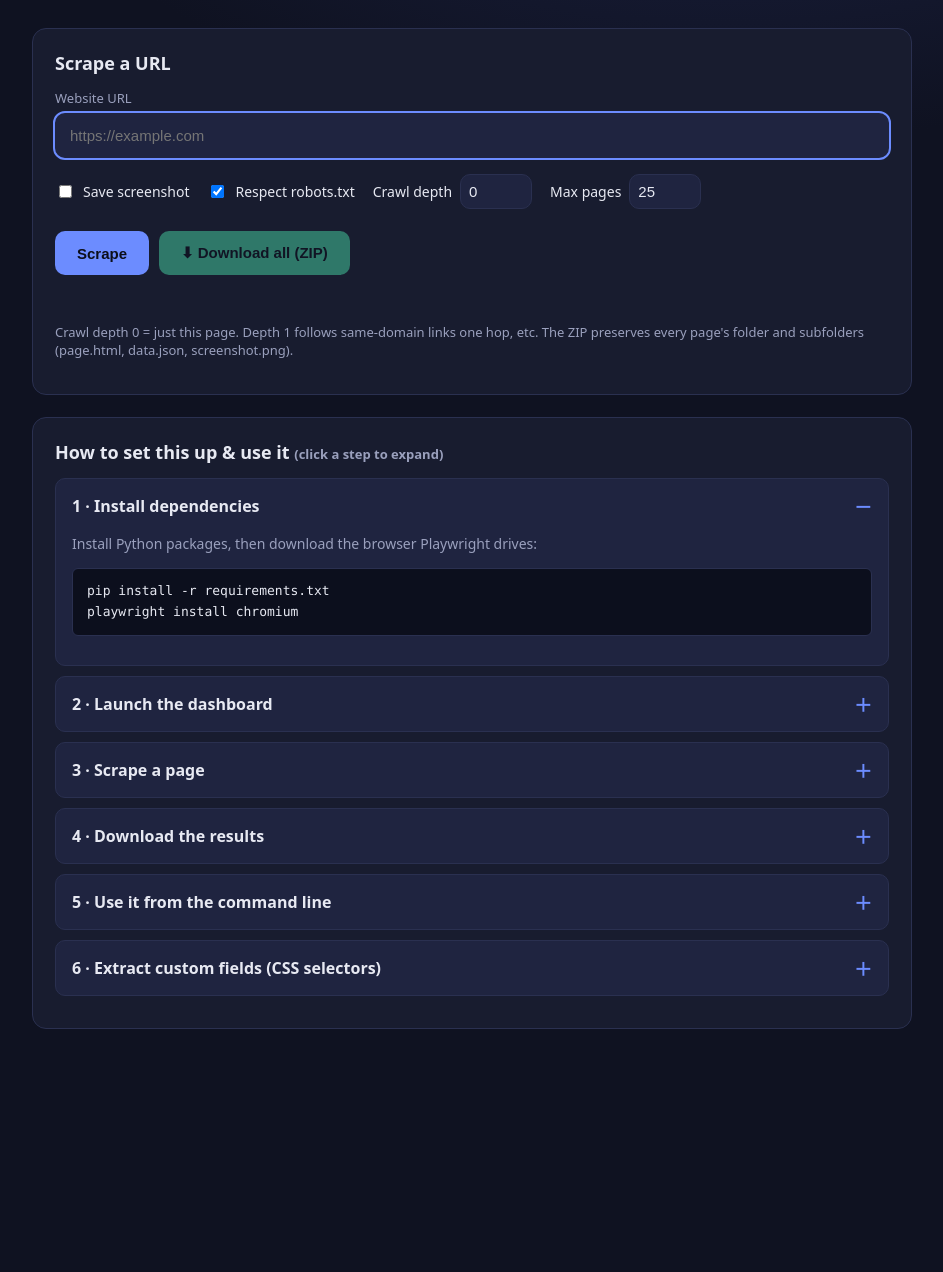
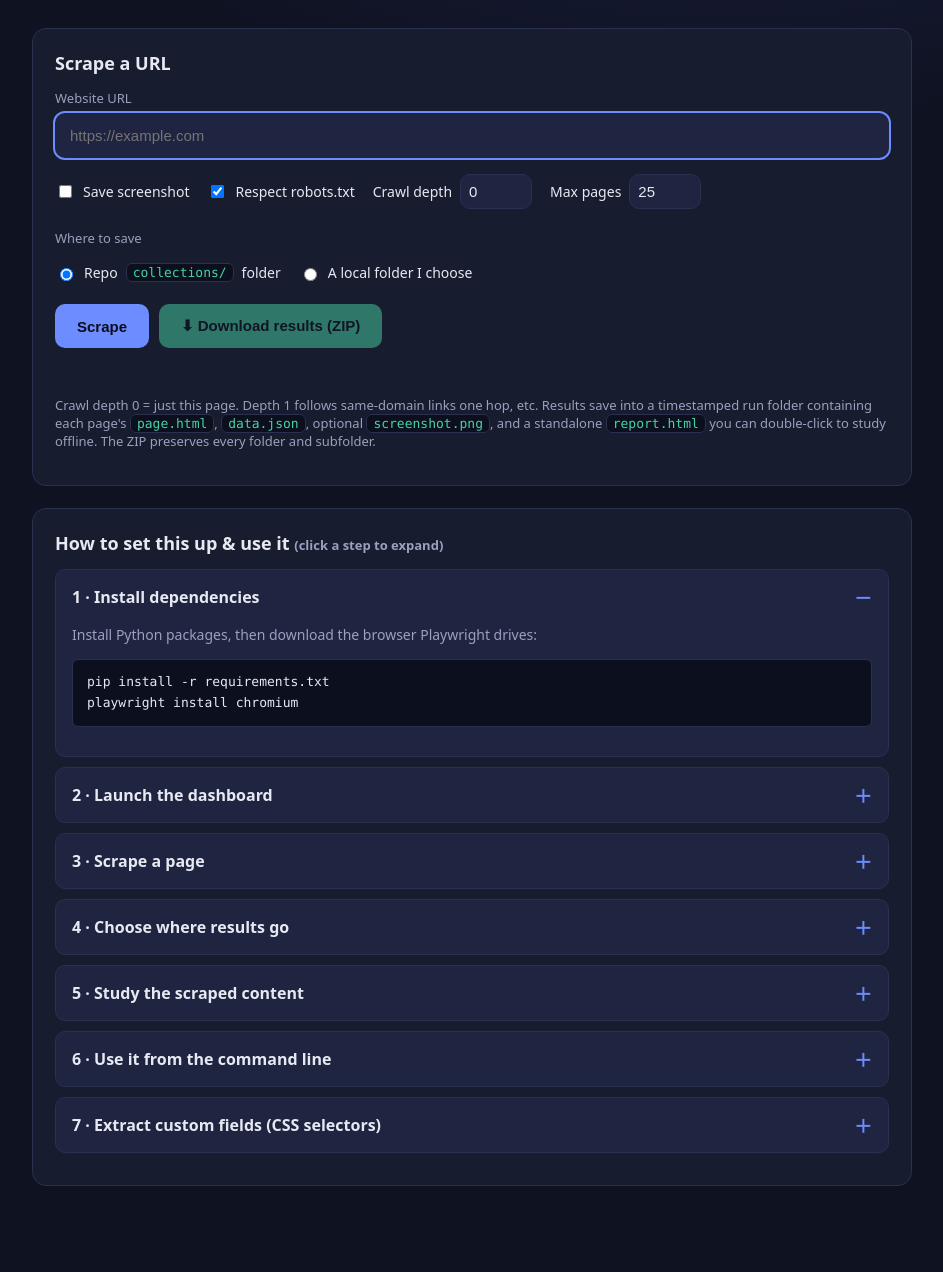
Before and after one commit to diretogames-disquete/SearchandResearch, a Flask app: page / in a window 1280 px wide. Shown: the part 96-1368 px from the top of the page, without its empty margins (168-1111 px from the left). Before the commit the page ends 1125 px from the top, so only its background shows below. Run offline with Flask 3, Linux system fonts and the light colour scheme.

Commit message:
Dashboard: auto-open, save to collections/ or local, offline report (#3)
* Add generic configurable Playwright web scraper

Adds a CLI scraper that drives headless Chromium to handle JS-rendered
pages. For each URL it saves raw HTML, a data.json (title, resolved links,
visible text, and custom CSS-selector fields), and an optional full-page
screenshot, plus a run-level index.json.

Includes requirements.txt, an example field config, README, and .gitignore.

* Add web dashboard, crawling, and robots.txt support

- scraper.py: reusable scrape() entry point with crawl-depth (BFS over
  same-domain links), max-pages cap, robots.txt respect, and request delay;
  new CLI flags --crawl-depth, --max-pages, --all-domains, --respect-robots,
  --delay.
- app.py: Flask dashboard backend with /api/scrape and a /api/download
  endpoint that zips results recursively (folders and subfolders), guarding
  against path traversal.
- templates/dashboard.html: URL input box, scrape options, clickable
  collapsible setup/usage instructions, results list, per-page and
  download-all ZIP buttons.
- requirements.txt: add Flask. README: document dashboard, crawling, robots.
- .gitignore: ignore output/ (stop ignoring all .html so templates track).

* Dashboard: auto-open, save to collections/ or local path, offline report

- app.py: auto-open the dashboard in the browser on launch; scrape into a
  timestamped run folder under the repo's collections/ folder or a
  user-specified local path; generate a standalone report.html per run; serve
  ZIP downloads keyed by run id (no filesystem path from the client).
- dashboard.html: destination selector (collections vs local folder) with a
  path input, run-scoped ZIP download, save-location + report path shown in
  results; instructions updated and renumbered.
- run.sh / run.bat: double-click launchers.
- collections/: tracked folder for scraped runs to commit yourself.
- README: document launchers, destinations, and the offline report.

---------

Co-authored-by: Claude <noreply@anthropic.com>

```diff
--- a/app.py
+++ b/app.py
@@ -1,42 +1,62 @@
 #!/usr/bin/env python3
 """Web dashboard for the scraper.
 
-Run it:
+Quick start (this opens the dashboard in your browser automatically):
+
   pip install -r requirements.txt
   playwright install chromium
   python app.py
-  # then open http://127.0.0.1:5000
 
-The dashboard lets you:
-  * paste a URL and scrape it (with optional screenshot, crawl depth, robots.txt)
-  * read clickable, collapsible instructions on how to set it up and use it
-  * download the scraped results as a ZIP, preserving folders and subfolders
+Why a tiny backend instead of a plain .html file? A page opened from disk
+(file://) is sandboxed by the browser: it cannot drive a headless browser or
+write files into your repo. This local server does that work; the launcher
+auto-opens the dashboard so it still feels like "just open it".
+
+From the dashboard you can:
+  * paste a URL and scrape it (screenshot, crawl depth, robots.txt options)
+  * read clickable, collapsible instructions
+  * save results into the repo's  collections/  folder (to commit yourself),
+    or into any local folder you type in, and/or download them as a ZIP
+  * each scrape also writes a standalone  report.html  you can double-click
+    to study the scraped text, links, fields and screenshots offline
 """
 
 from __future__ import annotations
 
+import datetime as _dt
+import html
 import io
+import json
+import re
+import threading
+import uuid
+import webbrowser
 import zipfile
 from pathlib import Path
 
-from flask import (
-    Flask,
-    jsonify,
-    render_template,
-    request,
-    send_file,
-)
+from flask import Flask, jsonify, render_template, request, send_file
 
 import scraper
 
-OUTPUT_DIR = Path("output")
+REPO_ROOT = Path(__file__).resolve().parent
+COLLECTIONS_DIR = REPO_ROOT / "collections"
 
 app = Flask(__name__)
+
+# Maps a run id -> the absolute directory that run wrote to. Lets the browser
+# download a run's ZIP without ever passing a filesystem path (no traversal).
+RUNS: dict[str, str] = {}
 
 
 @app.route("/")
 def index():
     return render_template("dashboard.html")
+
+
+def _timestamped_dir(base: Path, url: str) -> Path:
+    stamp = _dt.datetime.now().strftime("%Y%m%d-%H%M%S")
+    slug = scraper.slugify(url)
+    return base / f"{stamp}-{slug}"
 
 
 @app.post("/api/scrape")
@@ -48,10 +68,25 @@ def api_scrape():
     if not url.startswith(("http://", "https://")):
         url = "https://" + url
 
+    destination = payload.get("destination", "collections")
+    if destination == "local":
+        local_path = (payload.get("local_path") or "").strip()
+        if not local_path:
+            return jsonify({"error": "Enter a local folder path."}), 400
+        base = Path(local_path).expanduser()
+    else:
+        base = COLLECTIONS_DIR
+
+    run_dir = _timestamped_dir(base, url)
+    try:
+        run_dir.mkdir(parents=True, exist_ok=True)
+    except OSError as exc:
+        return jsonify({"error": f"Cannot create folder: {exc}"}), 400
+
     try:
         summary = scraper.scrape(
             [url],
-            output_dir=str(OUTPUT_DIR),
+            output_dir=str(run_dir),
             screenshot=bool(payload.get("screenshot")),
             crawl_depth=int(payload.get("crawl_depth", 0) or 0),
             respect_robots=bool(payload.get("respect_robots")),
@@ -60,16 +95,15 @@ def api_scrape():
     except Exception as exc:  # surface browser/setup errors to the UI
         return jsonify({"error": str(exc)}), 500
 
+    report_path = build_report(run_dir, url, summary)
+
+    run_id = uuid.uuid4().hex
+    RUNS[run_id] = str(run_dir.resolve())
+    summary["run_id"] = run_id
+    summary["saved_to"] = str(run_dir.resolve())
+    summary["report"] = str(report_path.resolve())
+    summary["destination"] = destination
     return jsonify(summary)
-
-
-def _safe_subdir(name: str) -> Path:
-    """Resolve a requested subfolder, refusing any path-traversal attempts."""
-    target = (OUTPUT_DIR / name).resolve()
-    root = OUTPUT_DIR.resolve()
-    if root not in target.parents and target != root:
-        raise ValueError("Invalid path")
-    return target
 
 
 def _zip_dir(directory: Path) -> io.BytesIO:
@@ -85,30 +119,109 @@ def _zip_dir(directory: Path) -> io.BytesIO:
 
 @app.get("/api/download")
 def api_download():
-    """Download everything (or one result folder) as a ZIP, subfolders included."""
-    subdir = request.args.get("dir")
-    if subdir:
-        try:
-            directory = _safe_subdir(subdir)
-        except ValueError:
-            return jsonify({"error": "Invalid path"}), 400
-        download_name = f"{subdir}.zip"
-    else:
-        directory = OUTPUT_DIR
-        download_name = "scrape-results.zip"
-
-    if not directory.exists():
-        return jsonify({"error": "Nothing scraped yet."}), 404
-
-    buf = _zip_dir(directory)
+    """Download a finished run as a ZIP (folders and subfolders included)."""
+    run_id = request.args.get("run", "")
+    abs_path = RUNS.get(run_id)
+    if not abs_path or not Path(abs_path).exists():
+        return jsonify({"error": "Unknown or expired run."}), 404
+    directory = Path(abs_path)
     return send_file(
-        buf,
+        _zip_dir(directory),
         mimetype="application/zip",
         as_attachment=True,
-        download_name=download_name,
+        download_name=f"{directory.name}.zip",
     )
 
 
+def _truncate(text: str, limit: int = 6000) -> str:
+    text = text or ""
+    return text if len(text) <= limit else text[:limit] + "\n… (truncated; see data.json)"
+
+
+def build_report(run_dir: Path, source_url: str, summary: dict) -> Path:
+    """Write a standalone report.html into run_dir summarizing each page.
+
+    Uses only relative links, so opening the file from disk works offline.
+    """
+    esc = html.escape
+    cards = []
+    for page in summary.get("pages", []):
+        page_dir = run_dir / page["dir"]
+        data = {}
+        data_file = page_dir / "data.json"
+        if data_file.exists():
+            try:
+                data = json.loads(data_file.read_text(encoding="utf-8"))
+            except json.JSONDecodeError:
+                data = {}
+
+        shot = page["dir"] + "/screenshot.png" if (page_dir / "screenshot.png").exists() else None
+        links = data.get("links", [])
+        links_html = "".join(
+            f'<li><a href="{esc(l["url"])}">{esc(l.get("text") or l["url"])}</a></li>'
+            for l in links[:300]
+        )
+        fields = data.get("fields") or {}
+        fields_html = "".join(
+            f"<tr><td><code>{esc(k)}</code></td><td><pre>{esc(json.dumps(v, ensure_ascii=False, indent=2))}</pre></td></tr>"
+            for k, v in fields.items()
+        )
+
+        cards.append(f"""
+        <section class="card">
+          <h2>{esc(data.get("title") or "(untitled)")}</h2>
+          <p class="meta"><a href="{esc(page["url"])}">{esc(page["url"])}</a>
+             · status {esc(str(data.get("status")))} · {page["links"]} links</p>
+          <p class="files">
+            <a href="{esc(page["dir"])}/page.html">Raw HTML</a> ·
+            <a href="{esc(page["dir"])}/data.json">data.json</a>
+            {f'· <a href="{esc(shot)}">screenshot</a>' if shot else ''}
+          </p>
+          {f'<a href="{esc(shot)}"><img class="shot" src="{esc(shot)}" alt="screenshot"></a>' if shot else ''}
+          {f'<details><summary>Custom fields</summary><table>{fields_html}</table></details>' if fields_html else ''}
+          <details><summary>Visible text</summary><pre class="text">{esc(_truncate(data.get("text", "")))}</pre></details>
+          <details><summary>Links ({len(links)})</summary><ul class="links">{links_html}</ul></details>
+        </section>""")
+
+    generated = _dt.datetime.now().strftime("%Y-%m-%d %H:%M:%S")
+    doc = f"""<!DOCTYPE html>
+<html lang="en"><head><meta charset="utf-8">
+<meta name="viewport" content="width=device-width, initial-scale=1">
+<title>Scrape report — {esc(source_url)}</title>
+<style>
+  body {{ font-family: system-ui, sans-serif; max-width: 900px; margin: 0 auto;
+          padding: 24px; background: #0f1221; color: #e7e9f2; }}
+  a {{ color: #6c8cff; }} h1 {{ font-size: 22px; }}
+  .meta, .files {{ color: #9aa0bd; font-size: 13px; word-break: break-all; }}
+  .card {{ background: #181c2f; border: 1px solid #2a3050; border-radius: 12px;
+           padding: 18px; margin: 16px 0; }}
+  summary {{ cursor: pointer; color: #46d3a3; margin: 8px 0; }}
+  pre {{ background: #0c0f1d; padding: 12px; border-radius: 8px; overflow-x: auto;
+         white-space: pre-wrap; font-size: 13px; }}
+  .text {{ max-height: 360px; overflow-y: auto; }}
+  .shot {{ max-width: 100%; border: 1px solid #2a3050; border-radius: 8px; margin: 8px 0; }}
+  table {{ width: 100%; border-collapse: collapse; }}
+  td {{ border-top: 1px solid #2a3050; padding: 6px; vertical-align: top; }}
+  ul.links {{ max-height: 360px; overflow-y: auto; }}
+</style></head>
+<body>
+  <h1>🔎 Scrape report</h1>
+  <p class="meta">Source: <a href="{esc(source_url)}">{esc(source_url)}</a><br>
+     Generated {generated} · {summary.get("scraped", 0)} page(s) scraped,
+     {summary.get("failed", 0)} failed</p>
+  {''.join(cards) or '<p>No pages scraped.</p>'}
+</body></html>"""
+    report = run_dir / "report.html"
+    report.write_text(doc, encoding="utf-8")
+    return report
+
+
+def _open_browser():
+    webbrowser.open("http://127.0.0.1:5000")
+
+
 if __name__ == "__main__":
-    OUTPUT_DIR.mkdir(parents=True, exist_ok=True)
-    app.run(host="127.0.0.1", port=5000, debug=True)
+    COLLECTIONS_DIR.mkdir(parents=True, exist_ok=True)
+    # Open the dashboard automatically a moment after the server starts.
+    threading.Timer(1.0, _open_browser).start()
+    app.run(host="127.0.0.1", port=5000, debug=False)
--- a/templates/dashboard.html
+++ b/templates/dashboard.html
@@ -102,14 +102,33 @@
         <label class="opt">Crawl depth <input id="depth" type="number" min="0" max="3" value="0" /></label>
         <label class="opt">Max pages <input id="maxpages" type="number" min="1" max="200" value="25" /></label>
       </div>
+
+      <label style="margin-top:14px;">Where to save</label>
+      <div class="opts">
+        <label class="opt">
+          <input type="radio" name="dest" value="collections" checked />
+          Repo <code>collections/</code> folder
+        </label>
+        <label class="opt">
+          <input type="radio" name="dest" value="local" />
+          A local folder I choose
+        </label>
+      </div>
+      <div id="localRow" class="row hidden" style="margin-top:8px;">
+        <input id="localPath" type="text" placeholder="e.g. ~/research/site-name" />
+      </div>
+
       <div class="row" style="margin-top:16px;">
         <button id="scrapeBtn">Scrape</button>
-        <button id="downloadAll" class="secondary" disabled>⬇ Download all (ZIP)</button>
+        <button id="downloadAll" class="secondary" disabled>⬇ Download results (ZIP)</button>
       </div>
       <div id="status"></div>
       <div id="results"></div>
       <p class="hint">Crawl depth 0 = just this page. Depth 1 follows same-domain links one hop, etc.
-        The ZIP preserves every page's folder and subfolders (page.html, data.json, screenshot.png).</p>
+        Results save into a timestamped run folder containing each page's
+        <code>page.html</code>, <code>data.json</code>, optional <code>screenshot.png</code>,
+        and a standalone <code>report.html</code> you can double-click to study offline.
+        The ZIP preserves every folder and subfolder.</p>
     </section>
 
     <!-- clickable instructions -->
@@ -128,9 +147,11 @@ playwright install chromium</pre>
       <details>
         <summary>2 · Launch the dashboard</summary>
         <div class="body">
-          Start the web app and open it in your browser:
-          <pre>python app.py
-# visit http://127.0.0.1:5000</pre>
+          Run one command — it starts the local engine and opens this dashboard
+          in your browser automatically:
+          <pre>python app.py</pre>
+          (A plain <code>.html</code> file opened from disk can't drive a browser
+          or write files, so this tiny local server does that part.)
         </div>
       </details>
 
@@ -146,16 +167,33 @@ playwright install chromium</pre>
       </details>
 
       <details>
-        <summary>4 · Download the results</summary>
+        <summary>4 · Choose where results go</summary>
         <div class="body">
-          Click <strong>Download all (ZIP)</strong> to get every result folder and subfolder
-          in one archive, or use the per-page <em>Download</em> link in the results list to grab
-          just one page's folder.
+          Pick a destination under <em>Where to save</em>:
+          <ul>
+            <li><strong>Repo <code>collections/</code> folder</strong> — saved inside this
+              repository so you can review and <code>git commit</code> / <code>git push</code>
+              it yourself (nothing is pushed automatically).</li>
+            <li><strong>A local folder I choose</strong> — type any path
+              (e.g. <code>~/research/site</code>) and results are written there for you to study.</li>
+          </ul>
+          Either way each run lands in a timestamped folder. Click
+          <strong>Download results (ZIP)</strong> for a copy of that run — every folder
+          and subfolder included.
         </div>
       </details>
 
       <details>
-        <summary>5 · Use it from the command line</summary>
+        <summary>5 · Study the scraped content</summary>
+        <div class="body">
+          Every run writes a standalone <code>report.html</code> — double-click it to browse
+          each page's title, visible text, links, custom fields, and screenshot offline. The raw
+          <code>page.html</code> and <code>data.json</code> sit alongside it for digging into the code.
+        </div>
+      </details>
+
+      <details>
+        <summary>6 · Use it from the command line</summary>
         <div class="body">
           The same engine works as a CLI without the dashboard:
           <pre>python scraper.py https://example.com --screenshot
@@ -165,7 +203,7 @@ python scraper.py --urls-file urls.txt --output-dir output</pre>
       </details>
 
       <details>
-        <summary>6 · Extract custom fields (CSS selectors)</summary>
+        <summary>7 · Extract custom fields (CSS selectors)</summary>
         <div class="body">
           Create a YAML/JSON config mapping output keys to CSS selectors and pass it with
           <code>--config</code>. Values land under <code>"fields"</code> in each
@@ -187,19 +225,34 @@ python scraper.py --urls-file urls.txt --output-dir output</pre>
     const statusEl = $("status");
     const resultsEl = $("results");
     const downloadAll = $("downloadAll");
+    let lastRunId = null;
 
     function setStatus(msg, cls) {
       statusEl.className = cls || "";
       statusEl.innerHTML = msg;
     }
 
+    function destination() {
+      return document.querySelector('input[name="dest"]:checked').value;
+    }
+
+    // Reveal the local-path input only when "local" is chosen.
+    document.querySelectorAll('input[name="dest"]').forEach((r) =>
+      r.addEventListener("change", () =>
+        $("localRow").classList.toggle("hidden", destination() !== "local")));
+
     $("scrapeBtn").addEventListener("click", async () => {
       const url = $("url").value.trim();
       if (!url) { setStatus("Please enter a URL.", "err"); return; }
+      if (destination() === "local" && !$("localPath").value.trim()) {
+        setStatus("Enter a local folder path, or pick the collections/ option.", "err");
+        return;
+      }
 
       const btn = $("scrapeBtn");
       btn.disabled = true;
       resultsEl.innerHTML = "";
+      downloadAll.disabled = true;
       setStatus('<span class="spinner"></span> Scraping… this can take a few seconds.', "");
 
       try {
@@ -212,19 +265,24 @@ python scraper.py --urls-file urls.txt --output-dir output</pre>
             respect_robots: $("robots").checked,
             crawl_depth: parseInt($("depth").value || "0", 10),
             max_pages: parseInt($("maxpages").value || "25", 10),
+            destination: destination(),
+            local_path: $("localPath").value.trim(),
           }),
         });
         const data = await res.json();
         if (!res.ok) throw new Error(data.error || "Scrape failed.");
 
+        lastRunId = data.run_id;
         const fails = data.failed ? ` · ${data.failed} failed` : "";
-        setStatus(`✓ Scraped ${data.scraped} page(s)${fails}.`, "ok");
+        setStatus(
+          `✓ Scraped ${data.scraped} page(s)${fails}.<br>` +
+          `Saved to <code>${escapeHtml(data.saved_to)}</code><br>` +
+          `Open <code>${escapeHtml(data.report)}</code> to study it offline.`, "ok");
 
         resultsEl.innerHTML = data.pages.map((p) => `
           <div class="result">
             <div class="title">${escapeHtml(p.title || "(untitled)")}</div>
             <div class="meta">${escapeHtml(p.url)} · ${p.links} links</div>
-            <a href="/api/download?dir=${encodeURIComponent(p.dir)}">⬇ Download this page's folder</a>
           </div>`).join("");
 
         (data.failures || []).forEach((f) => {
@@ -240,7 +298,7 @@ python scraper.py --urls-file urls.txt --output-dir output</pre>
     });
 
     downloadAll.addEventListener("click", () => {
-      window.location.href = "/api/download";
+      if (lastRunId) window.location.href = "/api/download?run=" + encodeURIComponent(lastRunId);
     });
 
     function escapeHtml(s) {
```
Also changed, not shown: README.md, collections/README.md (added), 2 other files.
